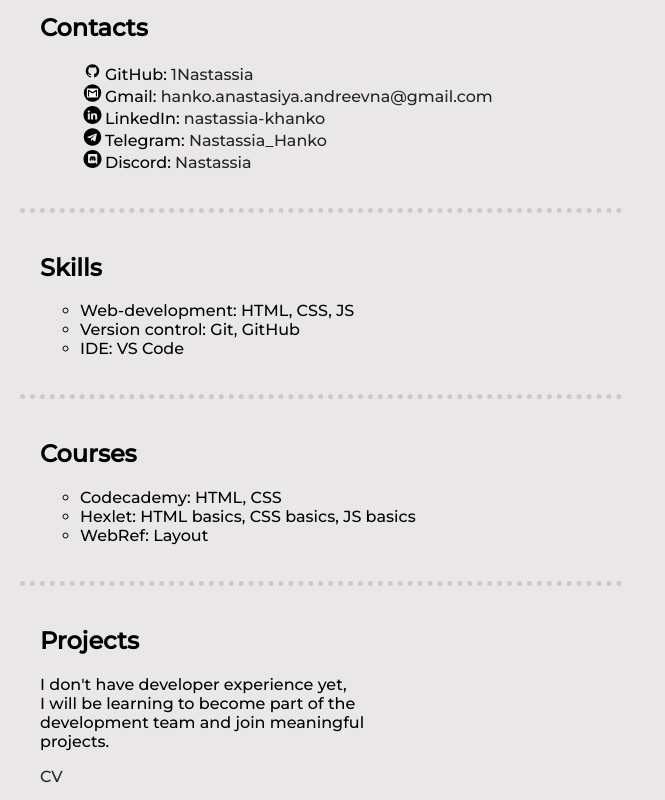
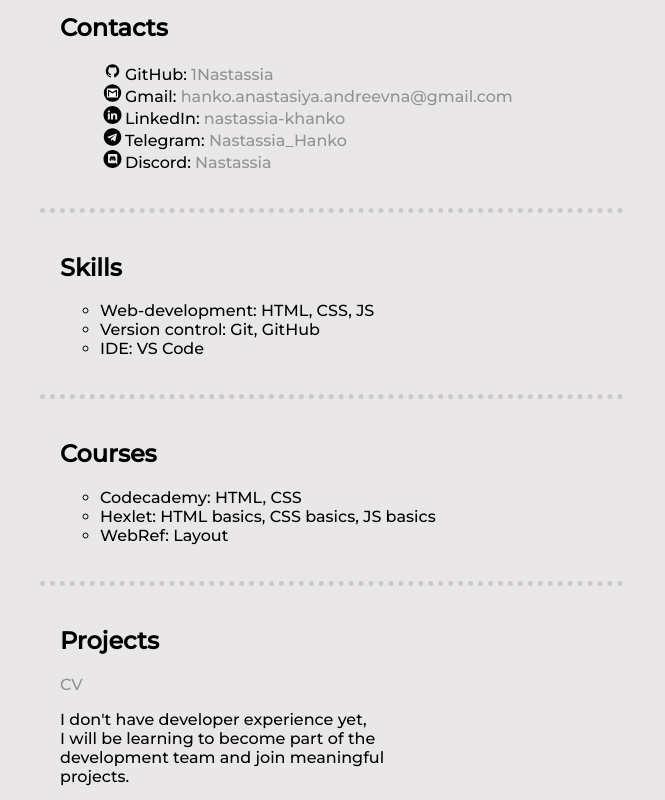
Before and after one commit to 1Nastassia/rsschool-cv, a plain HTML site: page index.html in a window 1280 px wide. Shown: the part 660-1460 px from the top of the page, without its empty margins (0-665 px from the left). Drawn offline with Linux system fonts and the light colour scheme.

Commit message:
fix: fix mistakes in code

```diff
--- a/index.html
+++ b/index.html
@@ -103,11 +103,10 @@
                 </div>
                 <div class="projects" id="projects">
                     <h2>Projects</h2>
+                    <a href="#">CV</a>
                     <p>I don't have developer experience yet,<br> I will be learning to become part of the<br> development team and join meaningful<br> projects.</p>
-                    <a href="#">CV</a>
+
                 </div>
-
-
 
                 <div class="code" id="code">
                     <h2>Example of code</h2>
@@ -145,7 +144,6 @@
                 </a>
                 <p>Nastassia Khanko, 2022</p>
             </section>
-
             <section class="rsslink">
                 <a href="https://rs.school/js/"><img src="./assets/rs_school_js.svg">
                 </a>
--- a/style.css
+++ b/style.css
@@ -17,7 +17,8 @@
 }
 
 .container {
-    max-width: 1440px;
+    max-width: 1400px;
+    padding: 0 20px;
     margin: 0 auto;
 }
 
@@ -77,12 +78,12 @@
 }
 
 .projects a {
-    color: #252525;
+    color: #939292;
     transition: color 0.5s;
 }
 
 .projects a:hover {
-    color: #939594;
+    color: #494949;
 }
 
 .summary,
@@ -114,12 +115,12 @@
 
 .contacts a {
     text-decoration: none;
-    color: #252525;
+    color: #939292;
     transition: color 0.5s;
 }
 
 .contacts a:hover {
-    color: #939594;
+    color: #494949;
 }
 
 code {
@@ -169,5 +170,4 @@
     flex-direction: row;
     justify-content: space-between;
     padding: 0 20px;
-    margin: 0 10px;
 }
```
